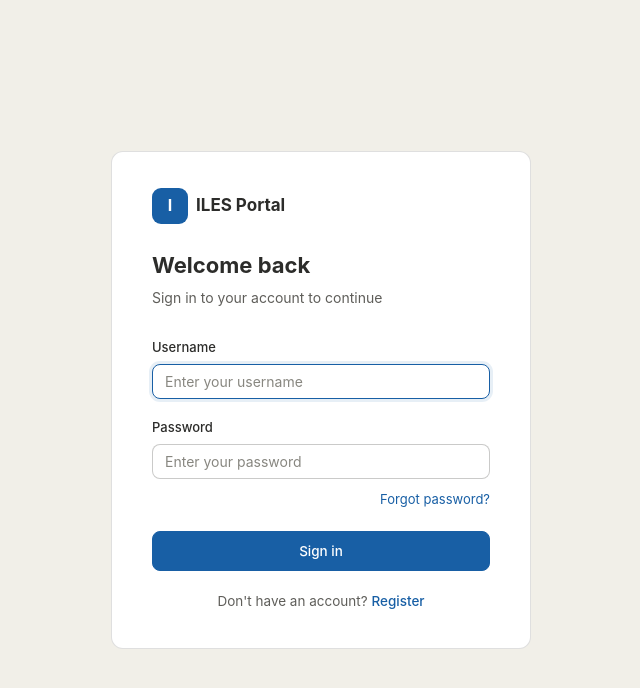
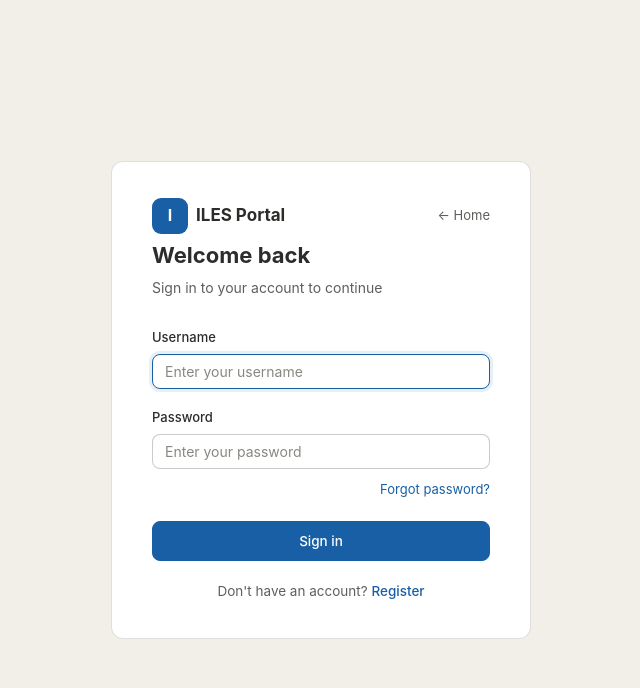
Before and after one commit to christineprettynankabirwa-star/ILES, a React (Create React App) app in the folder frontend/: page /login in a window 1280 px wide. Shown: the top 688 px of the page, without its empty margins (319-959 px from the left). Built offline with nearby package versions, Linux system fonts and the light colour scheme; no server answers.

Commit message:
addedd comminication between login, sign up and landing page

```diff
--- a/frontend/src/pages/Login.js
+++ b/frontend/src/pages/Login.js
@@ -28,9 +28,14 @@ export default function Login() {
   return (
     <div className="auth-page">
       <div className="auth-card">
-        <div className="auth-brand">
-          <div className="auth-brand-icon">I</div>
-          <span style={{ fontWeight: 700, fontSize: 17 }}>ILES Portal</span>
+        <div style={{ display: 'flex', alignItems: 'center', justifyContent: 'space-between', marginBottom: 4 }}>
+          <div className="auth-brand" style={{ margin: 0 }}>
+            <div className="auth-brand-icon">I</div>
+            <span style={{ fontWeight: 700, fontSize: 17 }}>ILES Portal</span>
+          </div>
+          <Link to="/" style={{ fontSize: 13, color: 'var(--text-muted)', textDecoration: 'none', display: 'flex', alignItems: 'center', gap: 4 }}>
+            ← Home
+          </Link>
         </div>
         <h1>Welcome back</h1>
         <p className="subtitle">Sign in to your account to continue</p>
--- a/frontend/src/pages/Signup.js
+++ b/frontend/src/pages/Signup.js
@@ -47,9 +47,14 @@ export default function Register() {
   return (
     <div className="auth-page">
       <div className="auth-card" style={{ maxWidth: 520 }}>
-        <div className="auth-brand">
-          <div className="auth-brand-icon">I</div>
-          <span style={{ fontWeight: 700, fontSize: 17 }}>ILES Portal</span>
+        <div style={{ display: 'flex', alignItems: 'center', justifyContent: 'space-between', marginBottom: 4 }}>
+          <div className="auth-brand" style={{ margin: 0 }}>
+            <div className="auth-brand-icon">I</div>
+            <span style={{ fontWeight: 700, fontSize: 17 }}>ILES Portal</span>
+          </div>
+          <Link to="/" style={{ fontSize: 13, color: 'var(--text-muted)', textDecoration: 'none', display: 'flex', alignItems: 'center', gap: 4 }}>
+            ← Home
+          </Link>
         </div>
         <h1>Create account</h1>
         <p className="subtitle">Register to access the internship system</p>
```
